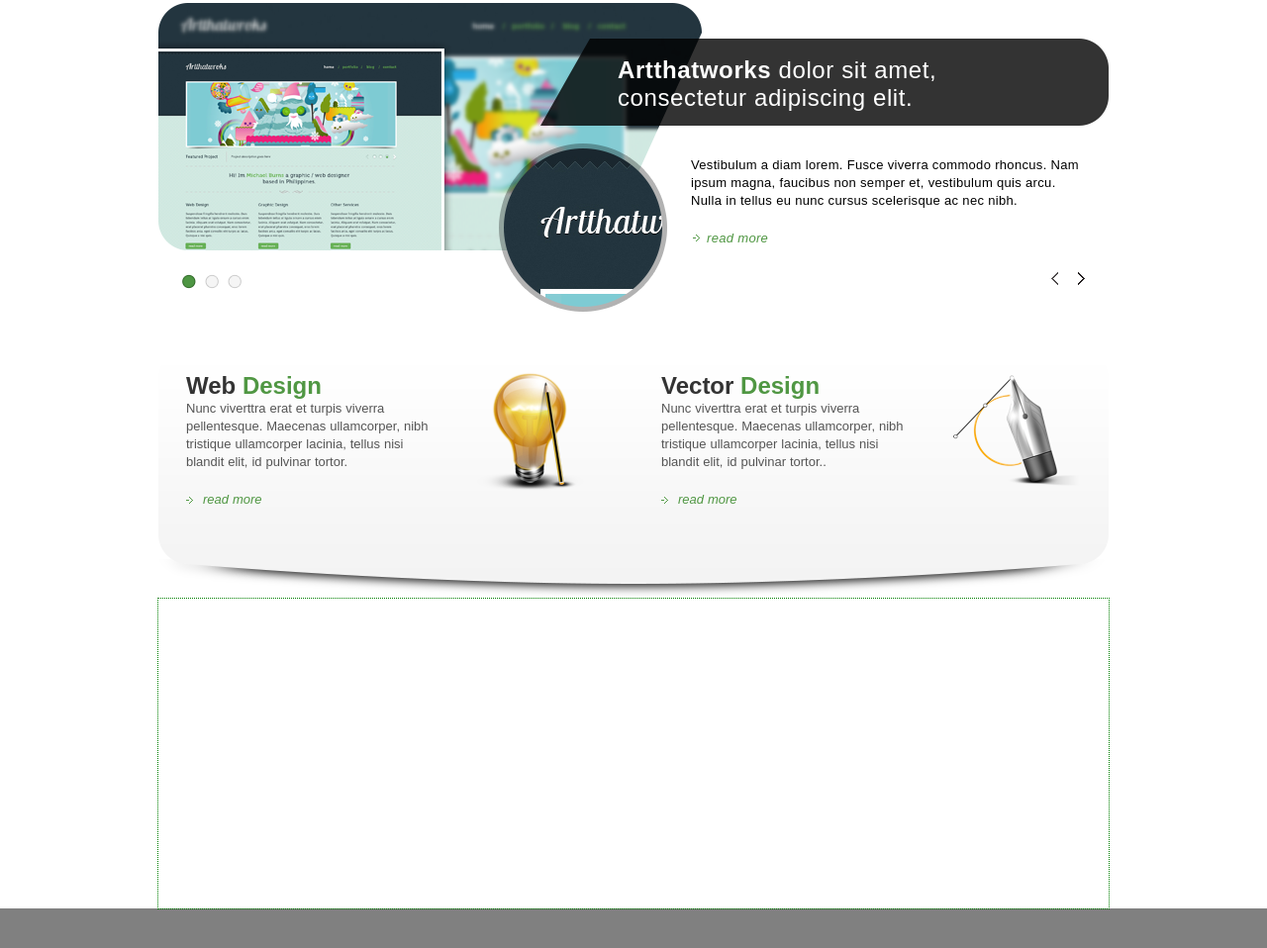
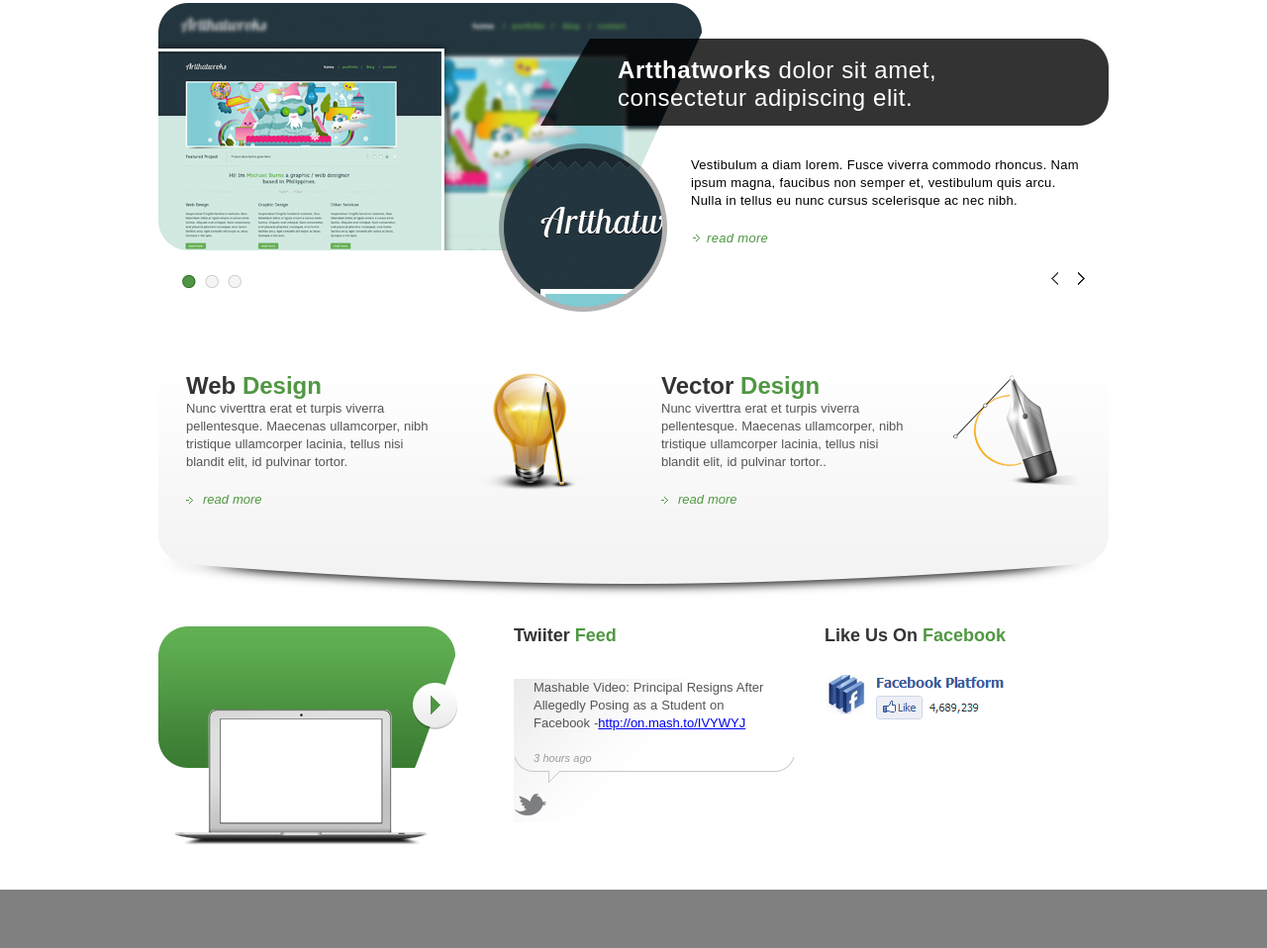
Before and after one commit to rainyjune/html-demos, a plain HTML site: page burnstudio/index.html in a window 1280 px wide. Shown: the part 256-1214 px from the top of the page at 99% size. Drawn offline with Linux system fonts and the light colour scheme.

Commit message:
Update burnstudio

```diff
--- a/burnstudio/css/style.css
+++ b/burnstudio/css/style.css
@@ -2,7 +2,7 @@ body {
   font-size: 100%;
 }
 
-p, h1, h2 {
+p, h1, h2, h3 {
 	margin: 0;
 }
 
@@ -346,10 +346,79 @@ ul {
 
 #social {
   width: 960px;
-  height: 313px;
-  outline: 1px dotted green;
+  height: 221px;
   margin-left: auto;
   margin-right: auto;
+  margin-top: 28px;
+  margin-bottom: 45px;
+}
+
+#social > div {
+  float: left;
+  height: 100%;
+  position: relative;
+}
+
+#social h3 {
+  font-size: 18px;
+  line-height: 18px;
+  color: #333;
+}
+
+#social h3 strong {
+  color: #509743;
+}
+
+#social .video {
+  width: 302px;
+  background: url(../images/video-bg.png) no-repeat;
+}
+
+#social .video img {
+  position: absolute;
+  top: 57px;
+  right: 0;
+}
+
+#social .twitter {
+  width: 285px;
+  margin-left: 57px;
+}
+
+#social .twitter h3 {
+  margin-bottom: 35px;
+}
+
+#social .twitter .tweet {
+  background: url(../images/twitter-bg.png) no-repeat;
+  width: 284px;
+  height: 145px;
+  overflow: hidden;
+}
+
+#social .twitter .tweet p {
+  font-size: 13px;
+  color: #555;
+  line-height: 18px;
+  word-spacing: 0.025em;
+  padding-left: 20px;
+  padding-right: 20px;
+}
+
+#social .twitter .tweet p.time {
+  font-size: 11px;
+  color: #999;
+  margin-top: 17px;
+  font-style: italic;
+}
+
+#social .facebook {
+  width: 187px;
+  margin-left: 29px;
+}
+
+#social .facebook h3 {
+  margin-bottom: 25px;
 }
 
 #links {
--- a/burnstudio/index.html
+++ b/burnstudio/index.html
@@ -55,7 +55,20 @@
         <p class="read-more">read more</p>
       </div>
     </div>
-    <div id="social"></div>
+    <div id="social">
+      <div class="video"><img src="images/play-icon.png" alt="Play" /></div>
+      <div class="twitter">
+        <h3>Twiiter <strong>Feed</strong></h3>
+        <div class="tweet">
+          <p>Mashable Video: Principal Resigns After Allegedly Posing as a Student on Facebook -<a href="http://on.mash.to/IVYWYJ">http://on.mash.to/IVYWYJ</a></p>
+          <p class="time">3 hours ago</p>
+        </div>
+      </div>
+      <div class="facebook">
+        <h3>Like Us On <strong>Facebook</strong></h3>
+        <p><img src="images/facebook.png" alt="facebook" /></p>
+      </div>
+    </div>
     <div id="links"></div>
     <div id="clients"></div>
     <div id="footer"></div>
```
Also changed, not shown: burnstudio/images/facebook.png (added), burnstudio/images/play-icon.png (added), burnstudio/images/twitter-bg.png (added), burnstudio/images/video-bg.png (added).
